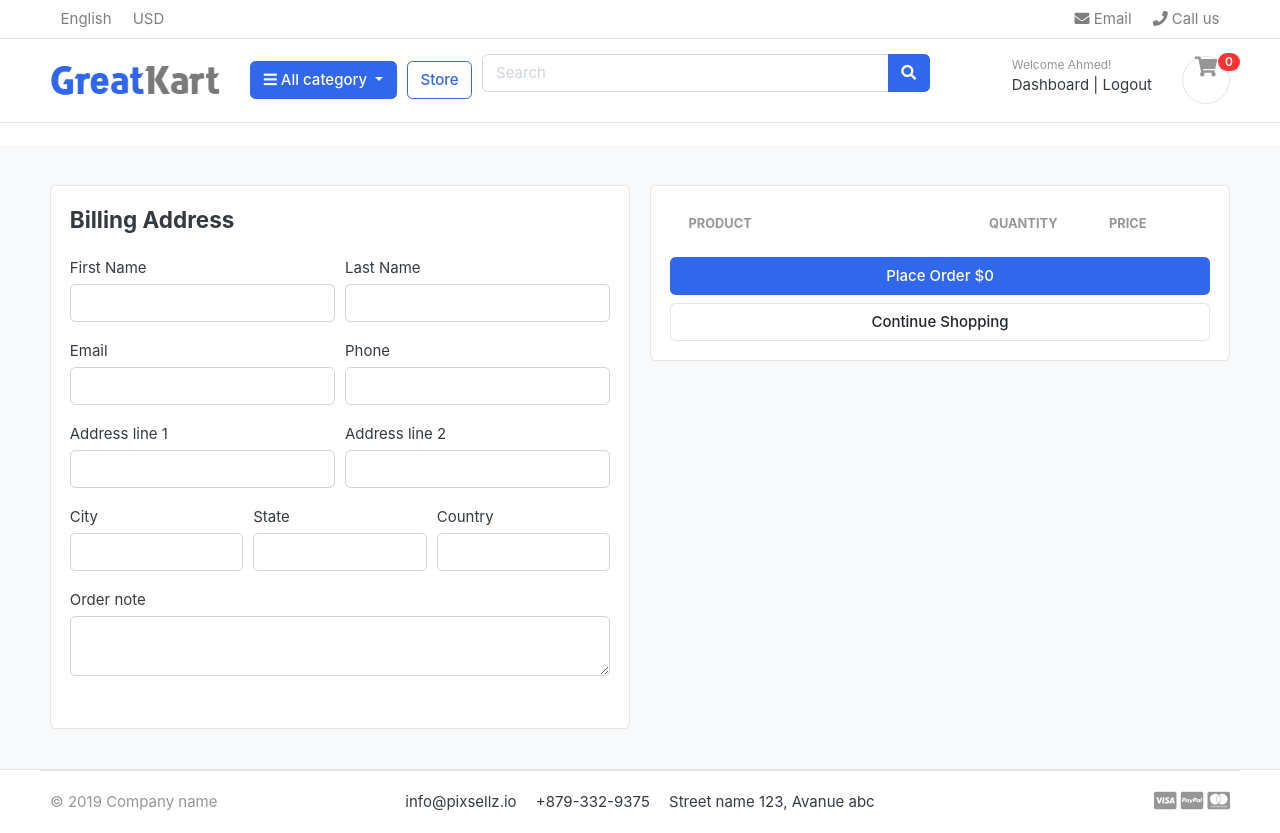
After one commit to ahmedjameel1/django-shopping-app-greatkart, a Django app: page /cart/choeckout/ in a window 1280 px wide. The commit adds this page. Run offline with Django 4.2, Linux system fonts and the light colour scheme; a user stored in the database is signed in; data comes from the database, SQL or seed files in the repository; both versions use the stored data as it was after the commit; lists and menus that the app fills with data are empty; some libraries are stand-ins or nearby versions; some web fonts are replaced.

Commit message:
chechout functionality

```diff
--- a/carts/context_processors.py
+++ b/carts/context_processors.py
@@ -2,15 +2,18 @@ from carts.models import *
 from store.views import _cart_id
 
 
-def counter(requset):
+def counter(request):
     cart_count = 0
-    if 'admin' in requset.path:
+    if 'admin' in request.path:
         return {}
 
     else:
         try:
-            cart = Cart.objects.filter(cart_id=_cart_id(requset))
-            cart_items = CartItem.objects.all().filter(cart=cart[:1])
+            cart = Cart.objects.filter(cart_id=_cart_id(request))
+            if request.user.is_authenticated:
+                cart_items = CartItem.objects.all().filter(user=request.user)
+            else:
+                cart_items = CartItem.objects.all().filter(cart=cart[:1])
             print(cart_items)
             for cart_item in cart_items:
                 cart_count +=  cart_item.quantity
--- a/carts/templates/carts/cart.html
+++ b/carts/templates/carts/cart.html
@@ -8,7 +8,7 @@
     <div class="container">
 
     <!-- ============================ COMPONENT 1 ================================= -->
-        {%if cart == None or cartitems.count == 0%}
+        {%if cart == None and cartitems.count == 0%}
     <div class="text-center">
         <h3> There are no items in the cart!</h3>
         <br>
@@ -102,7 +102,7 @@
                     <img src="{%static 'images/misc/payments.png'%}" height="26">
                 </p>
                 {%if cartitems.count%}
-                <a href="./place-order.html" class="btn btn-primary btn-block"> Checkout </a>
+                <a href="{%url 'checkout'%}" class="btn btn-primary btn-block"> Checkout </a>
                 <a href="{%url 'store'%}" class="btn btn-light btn-block">Continue Shopping</a>
                 {% else %}
                 <a href="{%url 'store'%}" class="btn btn-light btn-block">Add item to the Cart!</a>
--- a/carts/urls.py
+++ b/carts/urls.py
@@ -7,5 +7,6 @@ urlpatterns = [
     path('add_cart/<int:product_id>/', views.add_cart , name ='add_cart'),
     path('decrease/<int:product_id>/<int:cartitem_id>/', views.decreaseItemCount , name ='decrease_item'),
     path('removeitem/<int:product_id>/<int:cartitem_id>/', views.removeCartItem , name ='remove_cartitem', ),
+    path('choeckout/', views.checkout, name='checkout', ),
 
 ]
--- a/carts/views.py
+++ b/carts/views.py
@@ -4,7 +4,7 @@ from store.models import *
 from .models import *
 from django.shortcuts import get_object_or_404
 from django.core.exceptions import ObjectDoesNotExist
-
+from django.contrib.auth.decorators import login_required
 
 # Create your views here.
 
@@ -20,17 +20,19 @@ def _cart_id(request):
 
 def cart(request,finalprice=0,total=0,tax=0,grandprice=0 ,cart = None ,cartitems = None):
     try:
-        cart = Cart.objects.get(cart_id=_cart_id(request))
-        cartitems = cart.cartitem_set.filter(is_active=True)
+
+        if request.user.is_authenticated:
+            cartitems = CartItem.objects.filter(user=request.user,is_active=True)
+
+        else:
+            cart = Cart.objects.get(cart_id=_cart_id(request))
+            cartitems = cart.cartitem_set.filter(cart = cart , is_active=True)
         for cartitem in cartitems:
-            if cartitem.product.stock >= 1  :
-                cartitem.product.price = int(cartitem.product.price)
-                total = cartitem.product.price*cartitem.quantity
-                finalprice += total
-                tax = (2*finalprice)/100
-                grandprice = finalprice + tax
-            else:
-                cartitem.delete()
+            cartitem.product.price = int(cartitem.product.price)
+            total = cartitem.product.price*cartitem.quantity
+            finalprice += total
+            tax = (2*finalprice)/100
+            grandprice = finalprice + tax
 
     except ObjectDoesNotExist:
         pass
@@ -48,98 +50,201 @@ def cart(request,finalprice=0,total=0,tax=0,grandprice=0 ,cart = None ,cartitems
 
 
 def add_cart(request, product_id):
+    current_user = request.user
+    product = Product.objects.get(id=product_id)
+    if current_user.is_authenticated:
+        product_variation = []
+        if request.method == 'POST':
+            for k in request.POST:
+                key = k
+                value = request.POST[key]
 
-    product = Product.objects.get(id=product_id)
-    product_variation = []
-    if request.method == 'POST':
-        for k  in request.POST:
-            key = k
-            value = request.POST[key]
+                try:
+                    variation = Variation.objects.get(
+                        product=product,
+                        variation_category__iexact=key,
+                        variation_value__iexact=value)
+                    product_variation.append(variation)
+                except:
+                    pass
 
-            try:
-                variation = Variation.objects.get(product=product,variation_category__iexact=key,variation_value__iexact=value)
-                product_variation.append(variation)
-            except:
-                pass
+        does_cart_item_exist = CartItem.objects.filter(product=product, user=current_user).exists()
+        if does_cart_item_exist:
+            cart_item = CartItem.objects.filter(product=product, user=current_user)
+            # existing_variations > db
+            # current_variations > product_variation
+            # item_id  > db
+            ex_var_list = []
+            id = []
+            for item in cart_item:
+                existing_variation = item.variations.all()
+                ex_var_list.append(list(existing_variation))
+                id.append(item.id)
+
+            if product_variation in ex_var_list:
+                index = ex_var_list.index(product_variation)
+                item_id = id[index]
+                item = CartItem.objects.get(product=product, id=item_id)
+                item.quantity += 1
+                item.save()
+            else:
+                item = CartItem.objects.create(product=product, quantity=1, user=current_user)
+                if len(product_variation) > 0:
+                    item.variations.clear()
+                    item.variations.add(*product_variation)
+                    item.save()
 
 
 
-    product = Product.objects.get(id=product_id)
-    try:
-        cart = Cart.objects.get(cart_id=_cart_id(request))
-    except Cart.DoesNotExist:
-        cart = Cart.objects.create(
-        cart_id = _cart_id(request)
-        )
-    cart.save()
 
-    does_cart_item_exsit = CartItem.objects.filter(product=product,cart=cart).exists()
-    if does_cart_item_exsit:
-        cart_item = CartItem.objects.filter(product=product,cart=cart)
-        #existing_variations > db
-        #current_variations > product_variation
-        #item_id  > db
-        ex_var_list = []
-        id = []
-        for item in cart_item:
-            existing_variation = item.variations.all()
-            ex_var_list.append(list(existing_variation))
-            id.append(item.id)
-
-        if product_variation in ex_var_list:
-            index = ex_var_list.index(product_variation)
-            item_id = id[index]
-            item = CartItem.objects.get(product=product, id=item_id)
-            item.quantity += 1
-            item.save()
         else:
-            item = CartItem.objects.create(product=product,quantity=1,cart=cart)
+            item = CartItem.objects.create(
+                product=product,
+                quantity=1,
+                user=current_user
+            )
             if len(product_variation) > 0:
                 item.variations.clear()
                 item.variations.add(*product_variation)
+                item.save()
+        return redirect(request.GET['next'] if 'next' in request.GET else 'cart')
 
+    else:
+        product = Product.objects.get(id=product_id)
+        product_variation = []
+        if request.method == 'POST':
+            for k  in request.POST:
+                key = k
+                value = request.POST[key]
+
+                try:
+                    variation = Variation.objects.get(product=product,variation_category__iexact=key,variation_value__iexact=value)
+                    product_variation.append(variation)
+                except:
+                    pass
+
+        try:
+            cart = Cart.objects.get(cart_id=_cart_id(request))
+        except Cart.DoesNotExist:
+            cart = Cart.objects.create(
+            cart_id = _cart_id(request)
+            )
+        cart.save()
+
+        does_cart_item_exist = CartItem.objects.filter(product=product,cart=cart).exists()
+        if does_cart_item_exist:
+            cart_item = CartItem.objects.filter(product=product,cart=cart)
+            #existing_variations > db
+            #current_variations > product_variation
+            #item_id  > db
+            ex_var_list = []
+            id = []
+            for item in cart_item:
+                existing_variation = item.variations.all()
+                ex_var_list.append(list(existing_variation))
+                id.append(item.id)
+
+            if product_variation in ex_var_list:
+                index = ex_var_list.index(product_variation)
+                item_id = id[index]
+                item = CartItem.objects.get(product=product, id=item_id)
+                item.quantity += 1
+                item.save()
+            else:
+                item = CartItem.objects.create(product=product,quantity=1,cart=cart)
+                if len(product_variation) > 0:
+                    item.variations.clear()
+                    item.variations.add(*product_variation)
+                    item.save()
+
+        else:
+            item = CartItem.objects.create(
+                product = product,
+                cart = cart,
+                quantity = 1
+            )
+            if len(product_variation) > 0:
+                item.variations.clear()
+                item.variations.add(*product_variation)
             item.save()
-        if item.quantity >= item.product.stock:
-            item.quantity = item.product.stock
-            item.save()
+        return redirect(request.GET['next'] if 'next' in request.GET else 'cart')
 
+
+def removeCartItem(request, product_id,cartitem_id):
+    if request.user.is_authenticated:
+        product = get_object_or_404(Product, id=product_id)
+        try:
+            cart_item = CartItem.objects.get(product=product, user=request.user, id=cartitem_id)
+            cart_item.delete()
+
+        except:
+            pass
 
 
     else:
-        item = CartItem.objects.create(
-            product = product,
-            cart = cart,
-            quantity = 1
-        )
-        if len(product_variation) > 0:
-            item.variations.clear()
-            item.variations.add(*product_variation)
-        item.save()
+        cart = Cart.objects.get(cart_id=_cart_id(request))
+        product = get_object_or_404(Product, id=product_id)
+        try:
+            cart_item = CartItem.objects.get(product=product, cart=cart, id=cartitem_id)
+            cart_item.delete()
+        except:
+            pass
+    return redirect(request.GET['next'] if 'next' in request.GET else 'cart')
+
+def decreaseItemCount(request, product_id, cartitem_id):
+    if request.user.is_authenticated:
+        product = get_object_or_404(Product, id=product_id)
+        cart_item = CartItem.objects.get(product=product, user=request.user, id=cartitem_id)
+        try:
+            if cart_item.quantity > 1:
+                cart_item.quantity -= 1
+                cart_item.itemQuantity
+                cart_item.save()
+            elif cart_item.quantity == 1:
+                cart_item.delete()
+        except:
+            pass
+
+    else:
+        cart = Cart.objects.get(cart_id=_cart_id(request))
+        product = get_object_or_404(Product, id=product_id)
+        cart_item = CartItem.objects.get(product=product,cart=cart,id=cartitem_id)
+        try:
+            if cart_item.quantity > 1:
+                cart_item.quantity -= 1
+                cart_item.itemQuantity
+                cart_item.save()
+            elif cart_item.quantity == 1:
+                cart_item.delete()
+        except:
+            pass
+
     return redirect(request.GET['next'] if 'next' in request.GET else 'cart')
 
 
-def removeCartItem(request, product_id,cartitem_id):
-    cart = Cart.objects.get(cart_id=_cart_id(request))
-    product = get_object_or_404(Product, id=product_id)
+@login_required(login_url='login')
+def checkout(request,finalprice=0,total=0,tax=0,grandprice=0 ,cart = None ,cartitems = None):
     try:
-        cart_item = CartItem.objects.get(product=product,cart=cart,id=cartitem_id)
-        cart_item.delete()
-    except:
+        if request.user.is_authenticated:
+            cartitems = CartItem.objects.filter(user=request.user,is_active=True)
+        else:
+            cart = Cart.objects.get(cart_id=_cart_id(request))
+            cartitems = cart.cartitem_set.filter(is_active=True)
+        for cartitem in cartitems:
+            cartitem.product.price = int(cartitem.product.price)
+            total = cartitem.product.price * cartitem.quantity
+            finalprice += total
+            tax = (2 * finalprice) / 100
+            grandprice = finalprice + tax
+
+    except ObjectDoesNotExist:
         pass
-    return redirect(request.GET['next'] if 'next' in request.GET else 'cart')
-
-def decreaseItemCount(request, product_id, cartitem_id):
-    cart = Cart.objects.get(cart_id=_cart_id(request))
-    product = get_object_or_404(Product, id=product_id)
-    cart_item = CartItem.objects.get(product=product,cart=cart,id=cartitem_id)
-    try:
-        if cart_item.quantity > 1:
-            cart_item.quantity -= 1
-            cart_item.itemQuantity
-            cart_item.save()
-        elif cart_item.quantity == 1:
-            cart_item.delete()
-    except:
-        pass
-
-    return redirect(request.GET['next'] if 'next' in request.GET else 'cart')
+    ctx = {
+        'total':total,
+        'cart': cart,
+        'cartitems': cartitems,
+        'finalprice': finalprice,
+        'tax': tax,
+        'grandprice': grandprice,
+    }
+    return render(request, 'store/checkout.html',ctx)
--- a/greatkart/settings.py
+++ b/greatkart/settings.py
@@ -143,4 +143,4 @@ EMAIL_HOST = 'smtp.gmail.com'
 EMAIL_USE_TLS = True
 EMAIL_PORT = 587
 EMAIL_HOST_USER = 'roarme247@gmail.com'
-EMAIL_HOST_PASSWORD = 'rjocenbegsptjsau'
+EMAIL_HOST_PASSWORD = 'op'
--- /dev/null
+++ b/store/templates/store/checkout.html
@@ -0,0 +1,137 @@
+{% extends 'base.html' %}
+{% load static %}
+{% block content %}
+
+<section class="section-content padding-y bg">
+<div class="container">
+
+<!-- ============================ COMPONENT 1 ================================= -->
+
+
+<div class="row">
+	<aside class="col-lg-6">
+<div class="card">
+
+    <div class="card-body">
+        <h4 class="card-title mb-4">Billing Address</h4>
+        <form action="" method="POST">
+            {% csrf_token %}
+            <div class="form-row">
+                <div class="col form-group">
+                    <label for="">First Name</label>
+                    <input type="text" name="first_name" class="form-control" required>
+                </div>
+                <div class="col form-group">
+                    <label for="">Last Name</label>
+                    <input type="text" name="last_name" class="form-control" required>
+                </div>
+            </div>
+
+            <div class="form-row">
+                <div class="col form-group">
+                    <label for="">Email</label>
+                    <input type="text" name="email" class="form-control" required>
+                </div>
+                <div class="col form-group">
+                    <label for="">Phone</label>
+                    <input type="text" name="phone" class="form-control" required>
+                </div>
+            </div>
+
+            <div class="form-row">
+                <div class="col form-group">
+                    <label for="">Address line 1</label>
+                    <input type="text" name="address_line_1" class="form-control" required>
+                </div>
+                <div class="col form-group">
+                    <label for="">Address line 2</label>
+                    <input type="text" name="address_line_2" class="form-control">
+                </div>
+            </div>
+
+            <div class="form-row">
+                <div class="col form-group">
+                    <label for="">City</label>
+                    <input type="text" name="city" class="form-control" required>
+                </div>
+                <div class="col form-group">
+                    <label for="">State</label>
+                    <input type="text" name="state" class="form-control" required>
+                </div>
+                <div class="col form-group">
+                    <label for="">Country</label>
+                    <input type="text" name="country" class="form-control" required>
+                </div>
+            </div>
+
+            <div class="form-row">
+                <div class="col form-group">
+                    <label for="">Order note</label>
+                   <textarea name="order_note" rows="2" class="form-control"></textarea>
+                </div>
+            </div>
+
+    </div>
+
+</div> <!-- card.// -->
+
+	</aside> <!-- col.// -->
+	<aside class="col-lg-6">
+
+		<div class="card">
+		<div class="card-body">
+<table class="table table-borderless table-shopping-cart">
+<thead class="text-muted">
+<tr class="small text-uppercase">
+  <th scope="col">Product</th>
+  <th scope="col" width="120">Quantity</th>
+  <th scope="col" width="120">Price</th>
+</tr>
+</thead>
+<tbody>
+{% for cartitem in cartitems %}
+<tr>
+	<td>
+		<figure class="itemside align-items-center">
+			<div class="aside"><img src="{{ cartitem.product.image.url }}" class="img-sm"></div>
+			<figcaption class="info">
+				<a href="{{cart_item.product.get_url}}" class="title text-dark">{{ cartitem.product.product_name }}</a>
+				<p class="text-muted small">
+					{% if cartitem.variations.all%}
+						{% for item in cartitem.variations.all %}
+							{{ item.variation_category | capfirst }} : {{ item.variation_value | capfirst }} <br>
+						{% endfor %}
+					{% endif %}
+				</p>
+			</figcaption>
+		</figure>
+	</td>
+	<td>
+		<!-- col.// -->
+					<label for="">{{cartitem.quantity}}</label>
+	</td>
+	<td>
+		<div class="price-wrap">
+			<var class="price">${{ cartitem.totalPrice }}</var>
+			<small class="text-muted"> ${{ cartitem.product.price }} each </small>
+		</div> <!-- price-wrap .// -->
+	</td>
+</tr>
+{% endfor %}
+</tbody>
+</table>
+            <button type="submit" name="submit" class="btn btn-primary btn-block">Place Order ${{grandprice}}</button>
+			<a href="{% url 'store' %}" class="btn btn-light btn-block">Continue Shopping</a>
+        </form>
+		</div> <!-- card-body.// -->
+		</div> <!-- card.// -->
+
+</aside> <!-- col.// -->
+
+
+</div> <!-- row.// -->
+<!-- ============================ COMPONENT 1 END .// ================================= -->
+
+</div> <!-- container .//  -->
+</section>
+{%endblock%}
```
Also changed, not shown: accounts/views.py (+63 -5 lines), carts/models.py (+5 -2 lines), accounts/migrations/0004_alter_account_email.py (added), carts/migrations/0003_cartitem_user_alter_cartitem_product.py (added), carts/migrations/0004_alter_cartitem_cart.py (added), carts/migrations/0005_alter_cartitem_cart.py (added), carts/migrations/0006_alter_cartitem_cart.py (added), carts/migrations/0007_alter_cartitem_cart.py (added), db.sqlite3.
